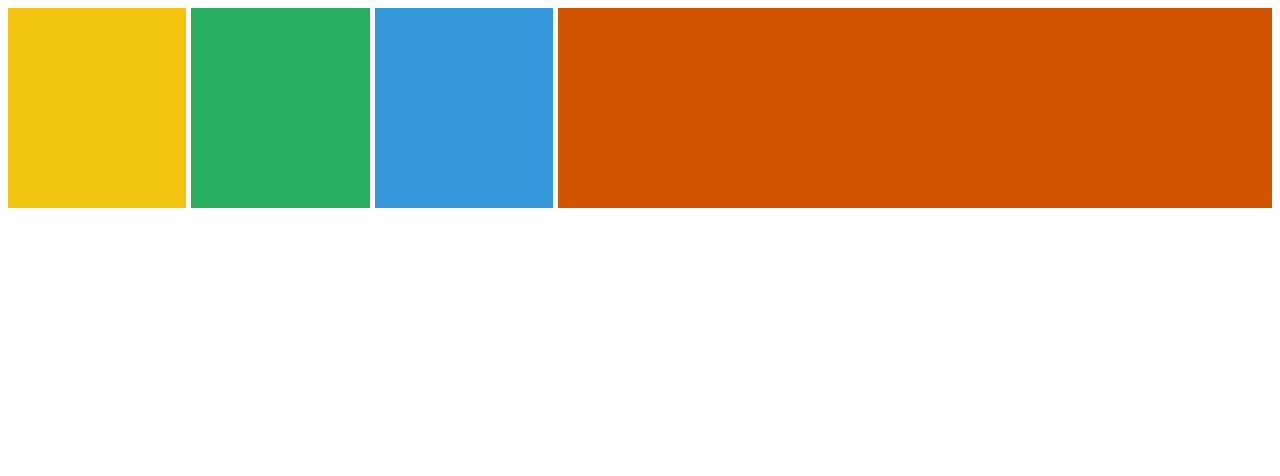
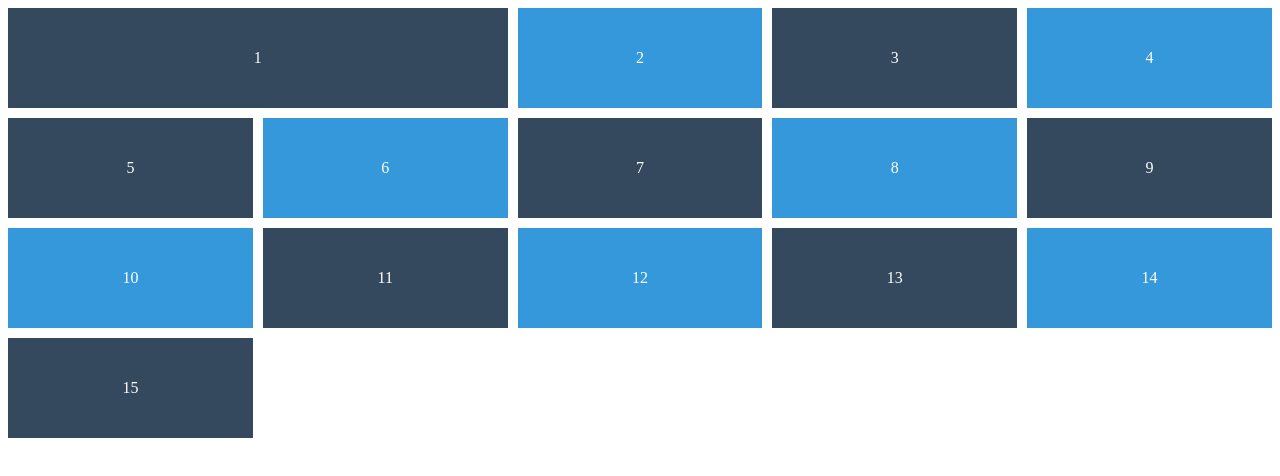
Before and after one commit to seenbeomlee/CSS_Master, a plain HTML site: page CSS_Master_2019/grid.html in a window 1280 px wide. Drawn offline with Linux system fonts and the light colour scheme.

Commit message:
grid #3
Grid Column, Row Start and End

```diff
--- a/CSS_Master_2019/grid.html
+++ b/CSS_Master_2019/grid.html
@@ -7,34 +7,48 @@
     <style>
       .father {
         display: grid;
-        grid-auto-rows: 200px;
-        grid-gap: 5px;
-        grid-template-columns: repeat(3, 1fr) 4fr;
+        grid-gap: 10px;
+        grid-auto-rows: 100px;
+        grid-template-columns: repeat(5, 1fr);
       }
 
-      .first {
-        background-color: #f1c40f;
+      .box {
+        display: flex;
+        align-items: center;
+        justify-content: center;
+        color: white;
       }
 
-      .second {
-        background-color: #27ae60;
-      }
-
-      .third {
+      .box:nth-child(even) {
         background-color: #3498db;
       }
 
-      .fourth {
-        background-color: #d35400;
+      .box:nth-child(odd) {
+        background-color: #34495e;
+      }
+
+      .box:first-child {
+        grid-column: 1 / 3;
       }
     </style>
   </head>
   <body>
     <div class="father">
-      <div class="first"></div>
-      <div class="second"></div>
-      <div class="third"></div>
-      <div class="fourth"></div>
+      <div class="box">1</div>
+      <div class="box">2</div>
+      <div class="box">3</div>
+      <div class="box">4</div>
+      <div class="box">5</div>
+      <div class="box">6</div>
+      <div class="box">7</div>
+      <div class="box">8</div>
+      <div class="box">9</div>
+      <div class="box">10</div>
+      <div class="box">11</div>
+      <div class="box">12</div>
+      <div class="box">13</div>
+      <div class="box">14</div>
+      <div class="box">15</div>
     </div>
   </body>
 </html>
```
